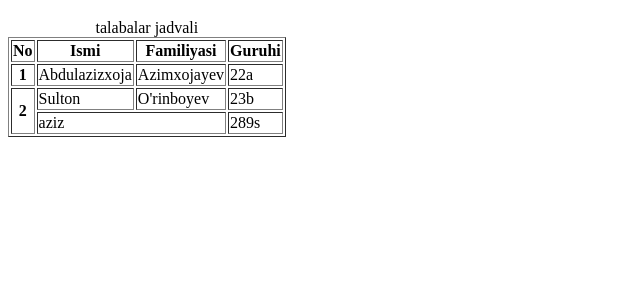
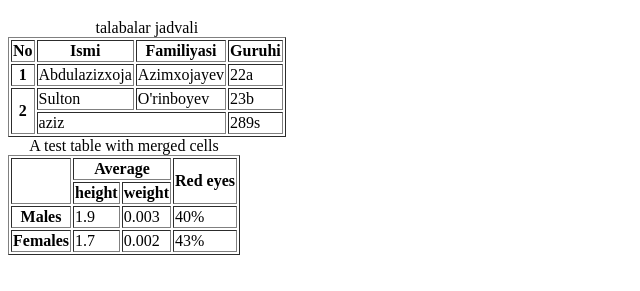
Before and after one commit to kho-ja/JDU-IT-Support, a plain HTML site: page Group HTML&CSS/7-dars/index.html in a window 1280 px wide. Shown: the part 61-352 px from the top of the page, without its empty margins (0-640 px from the left). Drawn offline with Linux system fonts and the light colour scheme.

Commit message:
5-dars js

```diff
--- a/Group HTML&CSS/7-dars/index.html
+++ b/Group HTML&CSS/7-dars/index.html
@@ -38,5 +38,36 @@
         </tr>
       </tbody>
     </table>
+
+    <table border="">
+      <caption>
+        A test table with merged cells
+      </caption>
+      <thead>
+        <tr>
+          <th rowspan="2"></th>
+          <th colspan="2">Average</th>
+          <th rowspan="2">Red eyes</th>
+        </tr>
+        <tr>
+          <th>height</th>
+          <th>weight</th>
+        </tr>
+      </thead>
+      <tbody>
+        <tr>
+          <th>Males</th>
+          <td>1.9</td>
+          <td>0.003</td>
+          <td>40%</td>
+        </tr>
+        <tr>
+          <th>Females</th>
+          <td>1.7</td>
+          <td>0.002</td>
+          <td>43%</td>
+        </tr>
+      </tbody>
+    </table>
   </body>
 </html>
```
Also changed, not shown: Group JS/4-dars/script.js (+11 -0 lines), Group JS/5-dars/index.html (added, +11 -0 lines), Group JS/5-dars/script.js (added, +57 -0 lines), Group HTML&CSS/8-dars/index.html (added).
